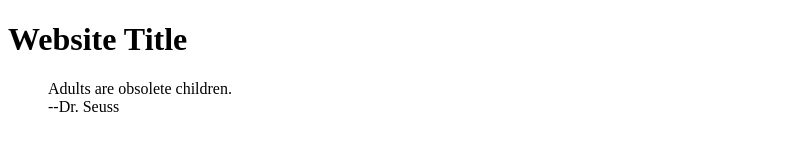
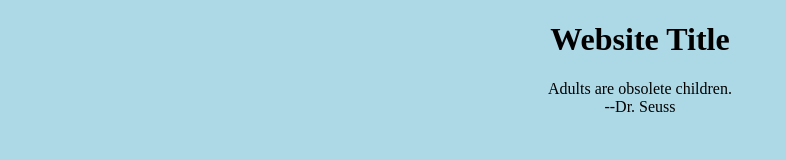
Before and after one commit to dkever/team1, a plain HTML site: page index.html in a window 1280 px wide. Shown: the whole page, without its empty margins (0-786 px from the left). Drawn offline with Linux system fonts and the light colour scheme.

Commit message:
styles dev 3

```diff
--- a/index.html
+++ b/index.html
@@ -4,6 +4,15 @@
     <title>My Website</title>
   </head>
 
+
+    <style>
+      body{
+        background-color: lightBlue;
+        text-align: center;
+      }
+    </style>
+
+
   <body>
     <h1>Website Title</h1>
     <blockquote>Adults are obsolete children.<br>--Dr. Seuss</blockquote>
```
